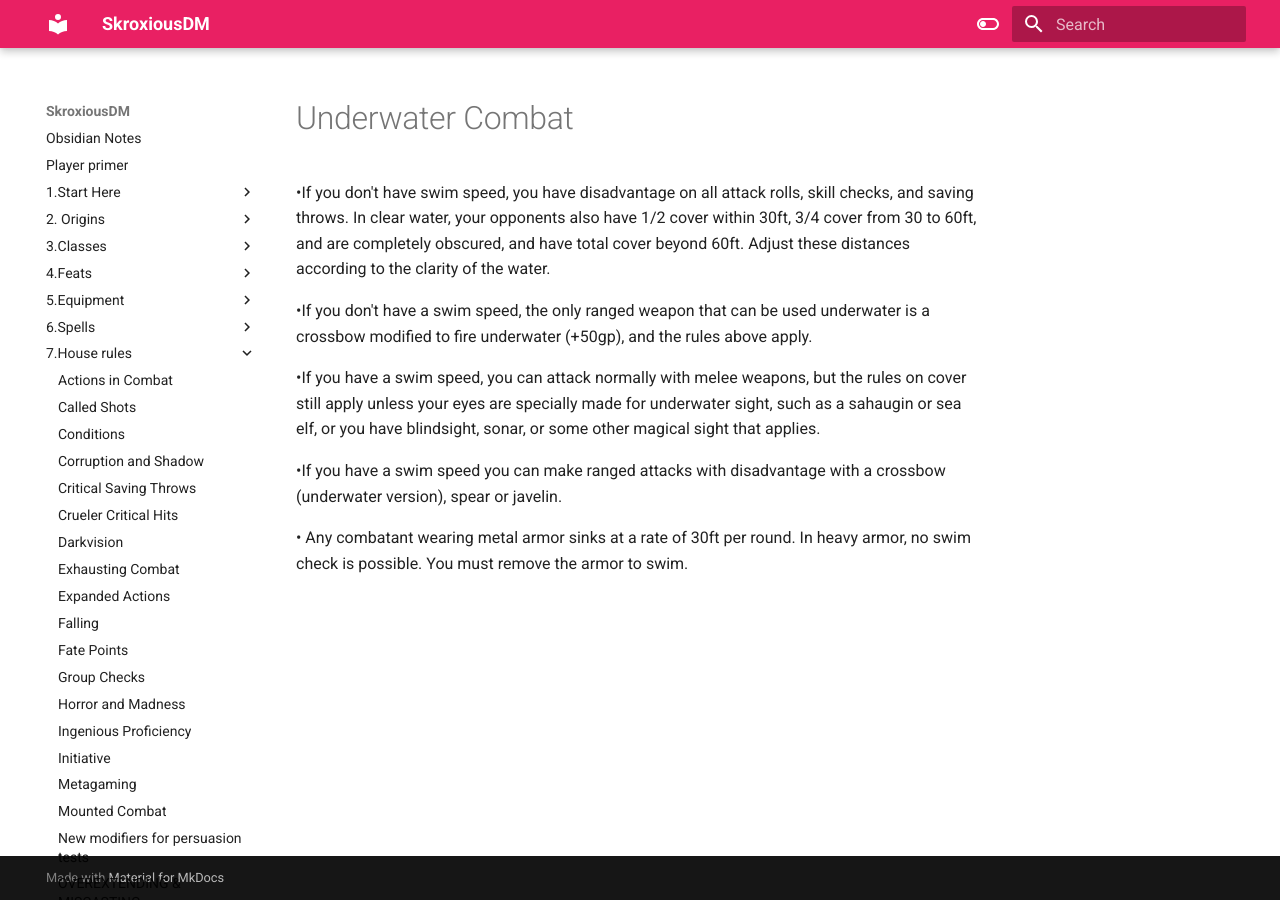
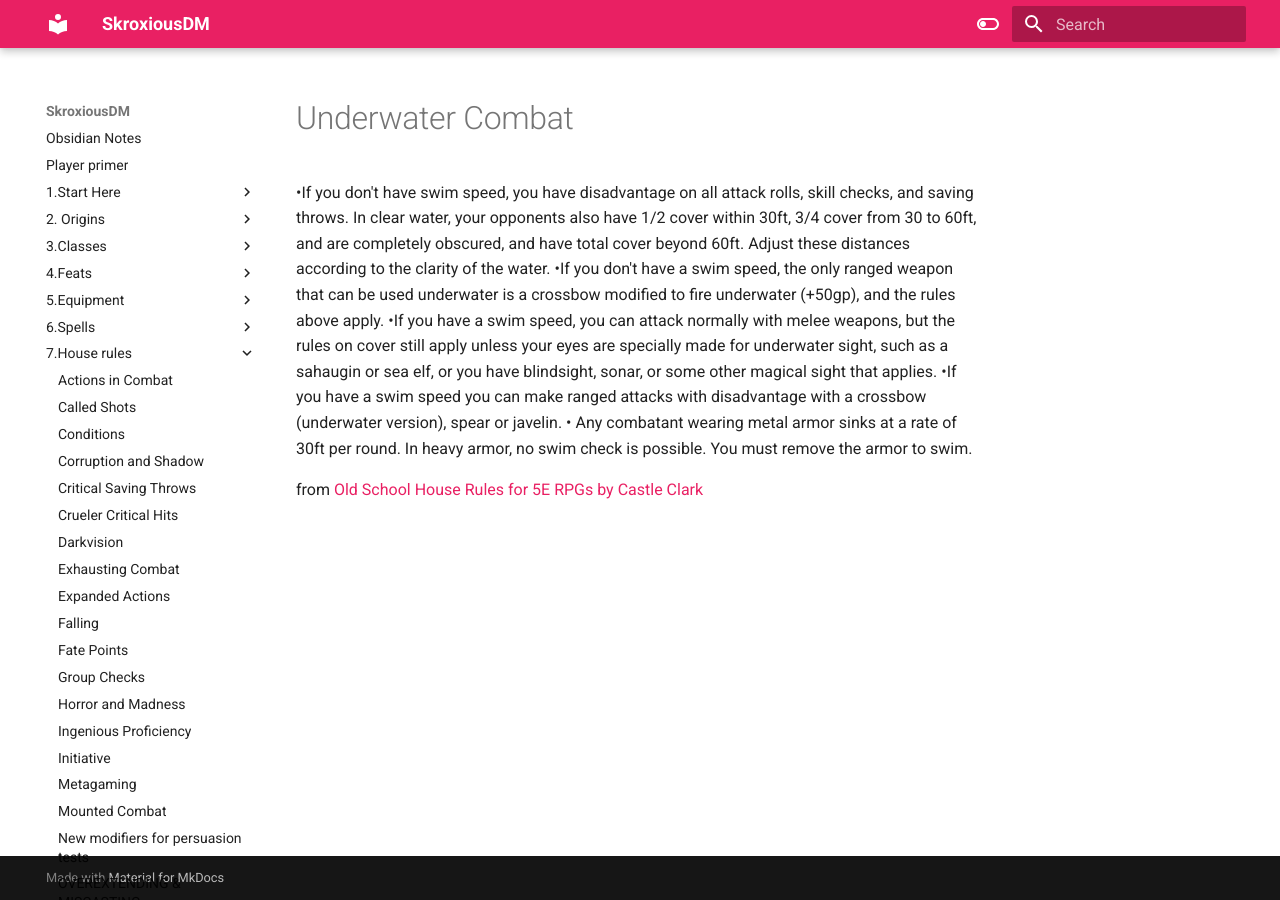
Before and after one commit to SkroxiousDM/SkroxiousDM, an MkDocs documentation site: the page built from docs/7.House_rules/Underwater_Combat.md, in a window 1280 px wide. Built offline with MkDocs 1.6.1 and Material for MkDocs 9.7.7, drawn with Linux system fonts in a browser that asks for light colours.

Commit message:
vault backup: 2023-10-29 22:19:43

```diff
--- a/docs/7.House_rules/Underwater_Combat.md
+++ b/docs/7.House_rules/Underwater_Combat.md
@@ -1,9 +1,7 @@
 •If you don't have swim speed, you have disadvantage on all attack rolls, skill checks, and saving throws. In clear water, your opponents also have 1/2 cover within 30ft, 3/4 cover from 30 to 60ft, and are completely obscured, and have total cover beyond 60ft. Adjust these distances according to the clarity of the water.
+•If you don't have a swim speed, the only ranged weapon that can be used underwater is a crossbow modified to fire underwater (+50gp), and the rules above apply.
+•If you have a swim speed, you can attack normally with melee weapons, but the rules on cover still apply unless your eyes are specially made for underwater sight, such as a sahaugin or sea elf, or you have blindsight, sonar, or some other magical sight that applies.
+•If you have a swim speed you can make ranged attacks with disadvantage with a crossbow (underwater version), spear or javelin.
+• Any combatant wearing metal armor sinks at a rate of 30ft per round. In heavy armor, no swim check is possible. You must remove the armor to swim.
 
-•If you don't have a swim speed, the only ranged weapon that can be used underwater is a crossbow modified to fire underwater (+50gp), and the rules above apply.
-
-•If you have a swim speed, you can attack normally with melee weapons, but the rules on cover still apply unless your eyes are specially made for underwater sight, such as a sahaugin or sea elf, or you have blindsight, sonar, or some other magical sight that applies.
-
-•If you have a swim speed you can make ranged attacks with disadvantage with a crossbow (underwater version), spear or javelin.
-
-• Any combatant wearing metal armor sinks at a rate of 30ft per round. In heavy armor, no swim check is possible. You must remove the armor to swim.
+from [Old School House Rules for 5E RPGs by Castle Clark](https://preview.drivethrurpg.com/en/product/446004/old-school-house-rules-for-5e-rpgs)
```
Also changed, not shown: docs/7.House_rules/Called_Shots.md (+0 -4 lines), docs/7.House_rules/Metagaming_&_Tabletalk.md (+2 -0 lines), docs/7.House_rules/Mounted_Combat.md (+2 -0 lines), docs/7.House_rules/Scarier_Undead.md (+2 -0 lines), docs/7.House_rules/Training_to_Level_Up.md (+2 -0 lines).
